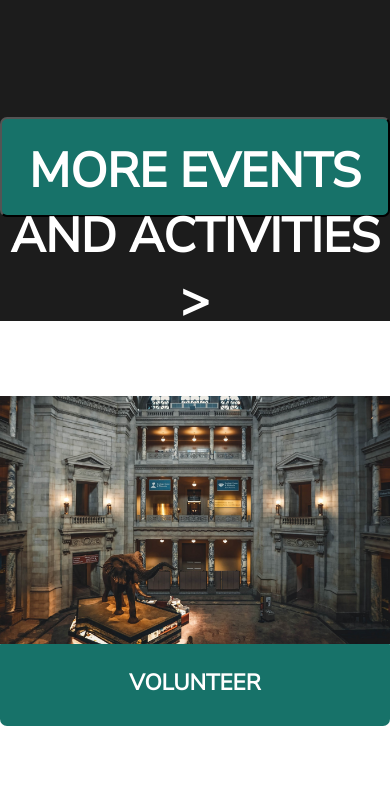
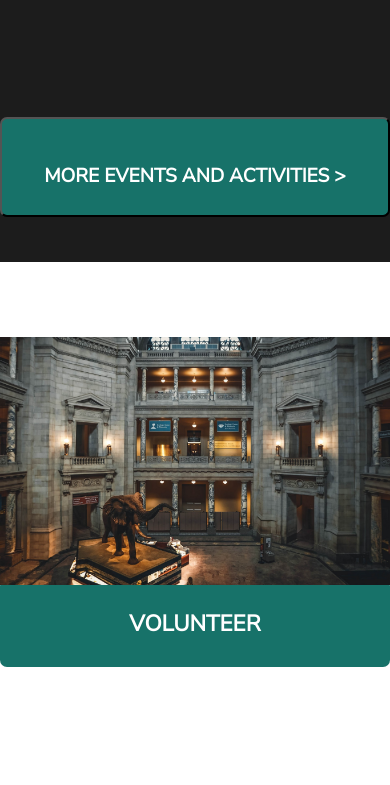
Before and after one commit to yavuzergun1/museum-project-fiverr-job, a plain HTML site: page home.html in a window 390 px wide. Shown: the part 3814-4599 px from the top of the page. Drawn offline with Linux system fonts and the light colour scheme.

Commit message:
home links responsive done

```diff
--- a/home/style.scss
+++ b/home/style.scss
@@ -412,7 +412,7 @@ footer {
             }
           }
           .more-events {
-            p {
+            button {
               font-size: 1.2rem;
             }
           }
```
Also changed, not shown: home/style.css.
